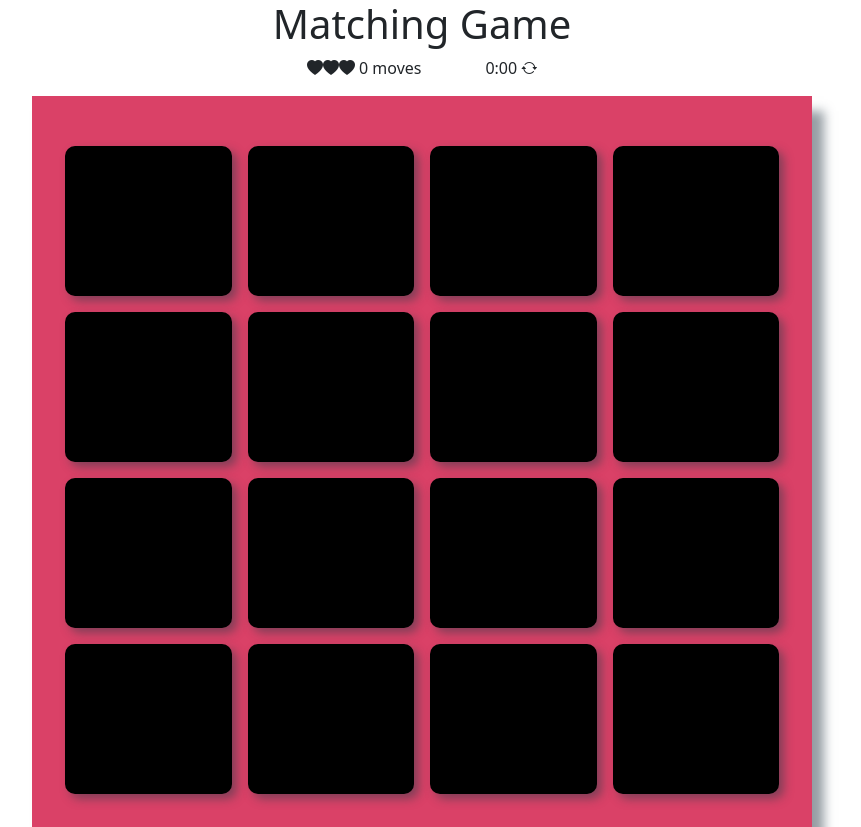
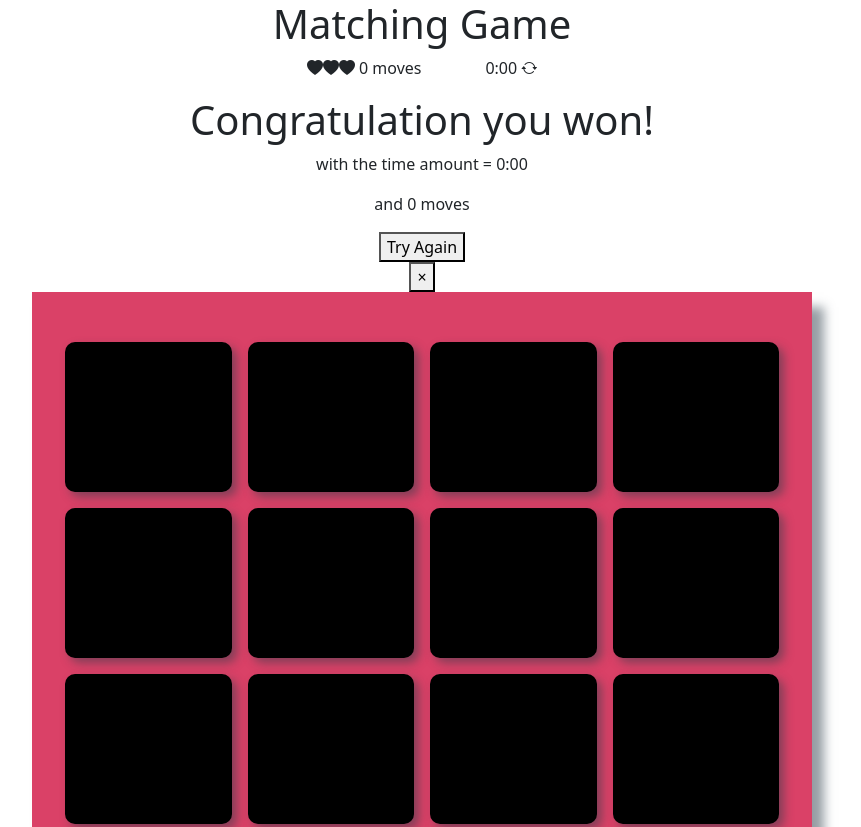
Before and after one commit to RazaSalah/Card-Game-Project-master, a plain HTML site: page index.html in a window 1280 px wide. Shown: the top 827 px of the page, without its empty margins (218-1079 px from the left). Drawn offline with nearby package versions, Linux system fonts and the light colour scheme.

Commit message:
add html file

```diff
--- a/index.html
+++ b/index.html
@@ -45,6 +45,27 @@
           <span id="restart"> <i class="bi bi-arrow-repeat"></i></span>
         </div>
       </section>
+
+
+      <div id="winMessage" class="win" >
+        <div class="game-over">
+          <h1>Congratulation you won!</h1></div>
+        <div class="count">
+          <p id="timecount">with the time amount = 0:00</p>
+          <p id="movescount"> and 0 moves</p>
+          <p id="heartcount"></p>
+        </div>
+        <div class="butten">
+          <button id="tryAgain" type="button">Try Again</button>
+        </div>
+        <div class="cross">
+          <button type="button" class="close-butten">&times;</button>
+        </div>
+      </div>
+      <div id="overlay"></div>
+
+
+
 
       <section id="deck" class="d-flex flex-wrap gap-3 justify-content-center align-items-center">
         <li class="card">
```
